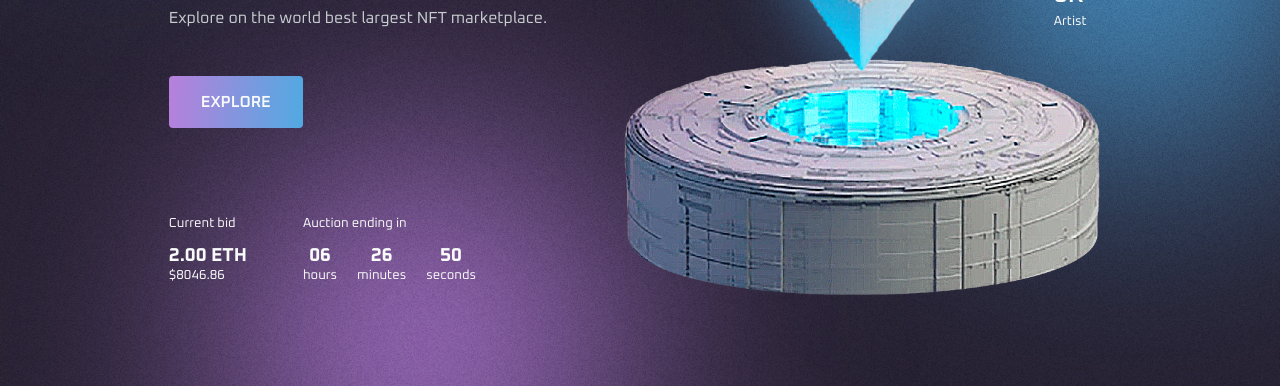
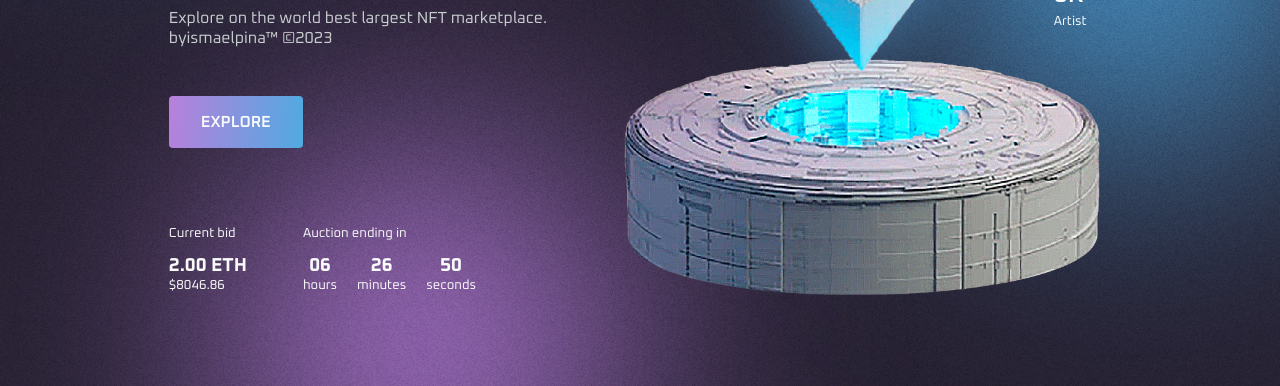
Before and after one commit to byismaelpina/NFT---Responsive-Website-Design, a plain HTML site: page index.html in a window 1280 px wide. Shown: the part 414-800 px from the top of the page. Drawn offline with nearby package versions, Linux system fonts and the light colour scheme.

Commit message:
Cambios Wordmark

```diff
--- a/index.html
+++ b/index.html
@@ -75,7 +75,7 @@
                         sell NFTs.
                     </h1>
                     <p class="home__description">
-                        Explore on the world best largest NFT marketplace.
+                        Explore on the world best largest NFT marketplace.<br>byismaelpina™ ©2023
                     </p>
                     <a href="#" class="home__button">EXPLORE</a>
                 </div>
```
